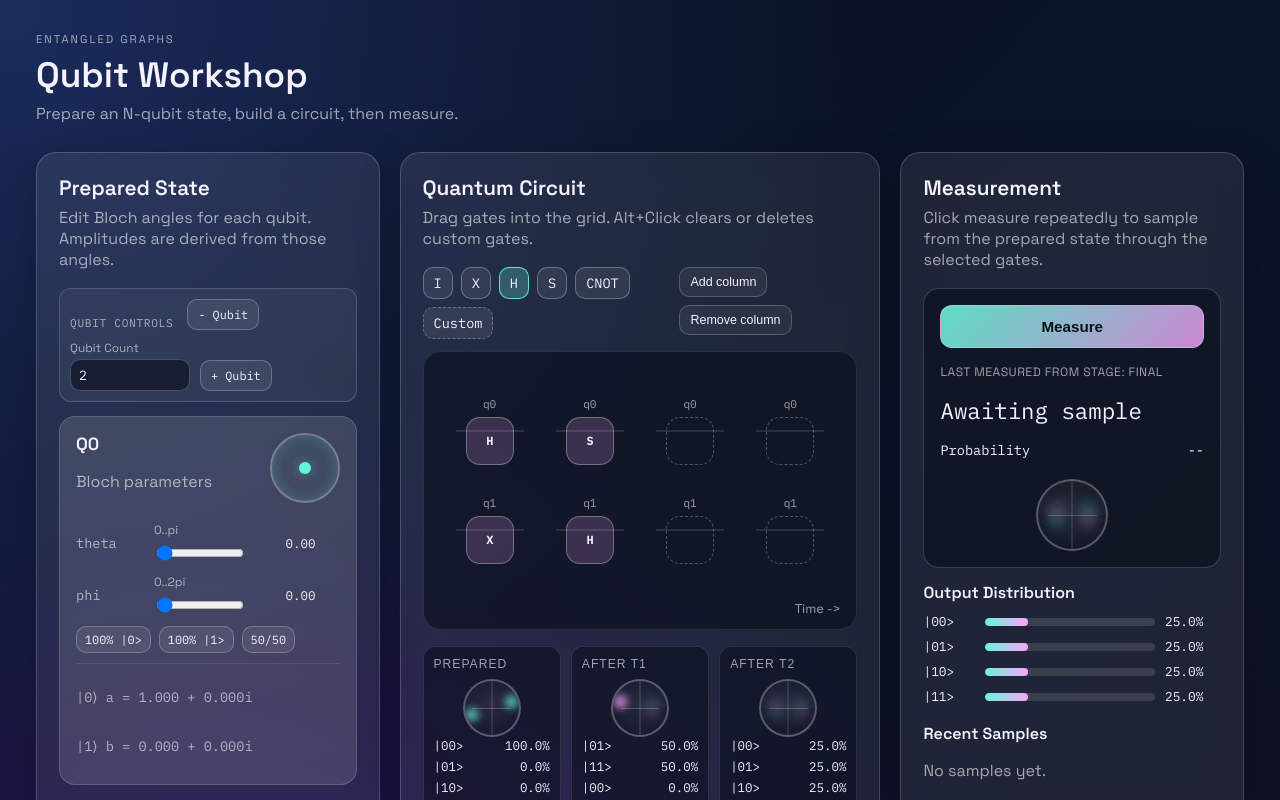
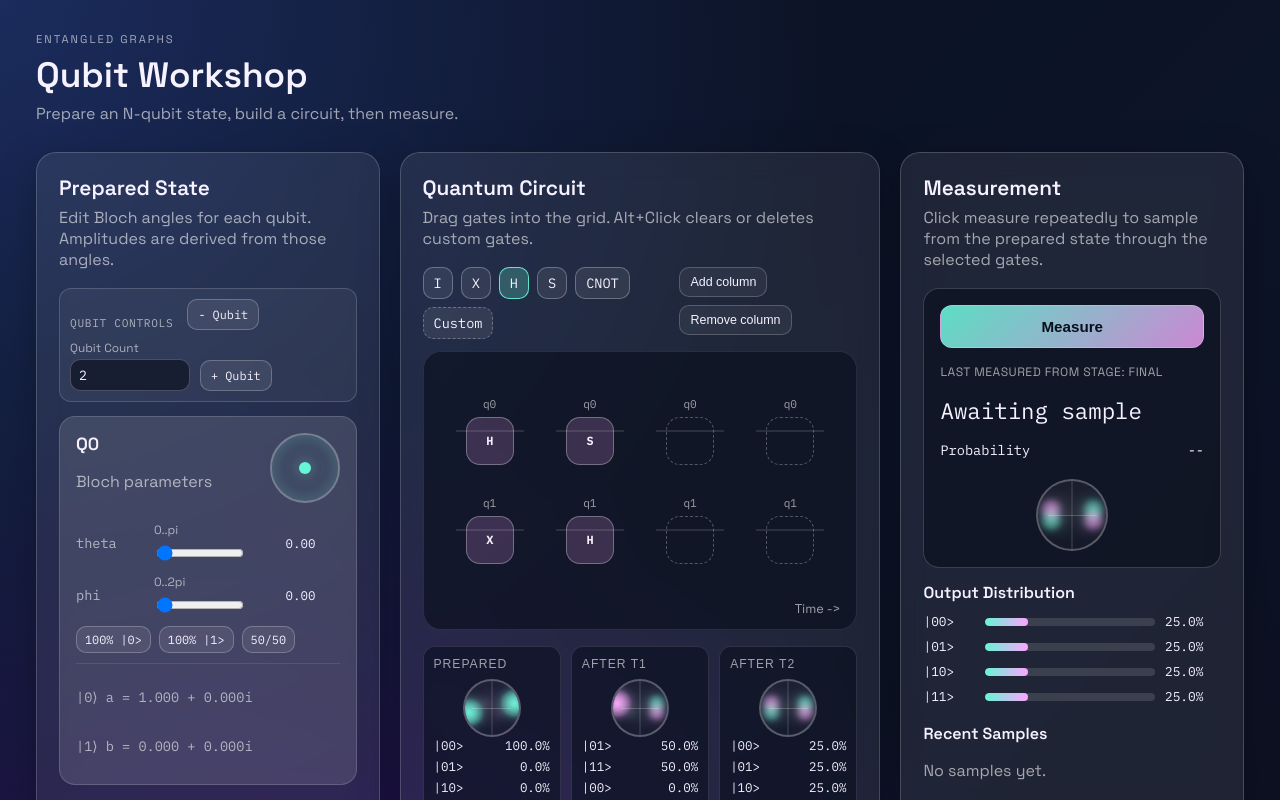
Before and after one commit to nomicflux/entangled-graphs, a Vue app: page / in a window 1280 px wide. Shown: the top 800 px of the page. Built offline with nearby package versions, Linux system fonts and the light colour scheme.

Commit message:
clearer probability clouds

```diff
--- a/src/components/BlochPairView.vue
+++ b/src/components/BlochPairView.vue
@@ -84,20 +84,27 @@ const sectorFillStyle = (totalSectors: number) => {
 
 const cloudStyle = (probability: number, poleDirection: -1 | 1, index: number, totalSectors: number) => {
   const centerAngle = sectorAngle(index, totalSectors);
-  const spread = Math.PI / totalSectors;
-  const cloudAngle = centerAngle + (poleDirection * spread * 0.2);
-  const radius = (orbDiameter.value * 0.12) + (probability * orbDiameter.value * 0.24);
-  const x = Math.cos(cloudAngle) * radius;
-  const y = Math.sin(cloudAngle) * radius;
+  const emphasis = Math.pow(probability, 0.65);
+  const contrast = Math.pow(probability, 1.35);
+  const radius = (orbDiameter.value * 0.12) + (emphasis * orbDiameter.value * 0.27);
+  const tangentOffset = poleDirection * ((orbDiameter.value * 0.11) / Math.sqrt(totalSectors));
+  const radialX = Math.cos(centerAngle) * radius;
+  const radialY = Math.sin(centerAngle) * radius;
+  const tangentX = -Math.sin(centerAngle) * tangentOffset;
+  const tangentY = Math.cos(centerAngle) * tangentOffset;
+  const x = radialX + tangentX;
+  const y = radialY + tangentY;
   const sizeScale = orbDiameter.value / totalSectors;
-  const diameter = (sizeScale * 0.28) + (probability * sizeScale * 0.36);
-  const blur = 3 + ((1 - probability) * 8);
+  const minDiameter = Math.max(3.5, sizeScale * 0.42);
+  const maxDiameterBoost = Math.min(16, Math.max(7, (orbDiameter.value * 0.52) / Math.sqrt(totalSectors)));
+  const diameter = minDiameter + (contrast * maxDiameterBoost);
+  const blur = 0.8 + ((1 - emphasis) * 3.2);
 
   return {
     width: `${diameter}px`,
     height: `${diameter}px`,
     transform: `translate(-50%, -50%) translate(${x}px, ${y}px)`,
-    opacity: `${0.18 + (probability * 0.82)}`,
+    opacity: `${0.16 + (emphasis * 0.84)}`,
     filter: `blur(${blur}px)`,
   };
 };
@@ -114,7 +121,7 @@ const uncertaintyStyle = (vector: BlochVector, index: number, totalSectors: numb
   return {
     width: `${diameter}px`,
     height: `${diameter}px`,
-    opacity: `${0.08 + (vector.uncertainty * 0.3)}`,
+    opacity: `${0.05 + (vector.uncertainty * 0.16)}`,
     transform: `translate(-50%, -50%) translate(${x}px, ${y}px) scale(${scale})`,
   };
 };
--- a/src/styles/bloch.css
+++ b/src/styles/bloch.css
@@ -78,11 +78,27 @@
 }
 
 .bloch-zero-cloud {
-  background: radial-gradient(circle, rgba(102, 245, 214, 0.92) 0%, rgba(102, 245, 214, 0.25) 58%, transparent 100%);
+  background: radial-gradient(
+    circle,
+    rgba(102, 245, 214, 1) 0%,
+    rgba(102, 245, 214, 0.74) 36%,
+    rgba(102, 245, 214, 0.32) 68%,
+    transparent 100%
+  );
+  box-shadow: 0 0 10px rgba(102, 245, 214, 0.44);
+  mix-blend-mode: screen;
 }
 
 .bloch-one-cloud {
-  background: radial-gradient(circle, rgba(252, 165, 255, 0.92) 0%, rgba(252, 165, 255, 0.25) 58%, transparent 100%);
+  background: radial-gradient(
+    circle,
+    rgba(252, 165, 255, 1) 0%,
+    rgba(252, 165, 255, 0.74) 36%,
+    rgba(252, 165, 255, 0.32) 68%,
+    transparent 100%
+  );
+  box-shadow: 0 0 10px rgba(252, 165, 255, 0.44);
+  mix-blend-mode: screen;
 }
 
 .bloch-uncertainty-cloud {
```
